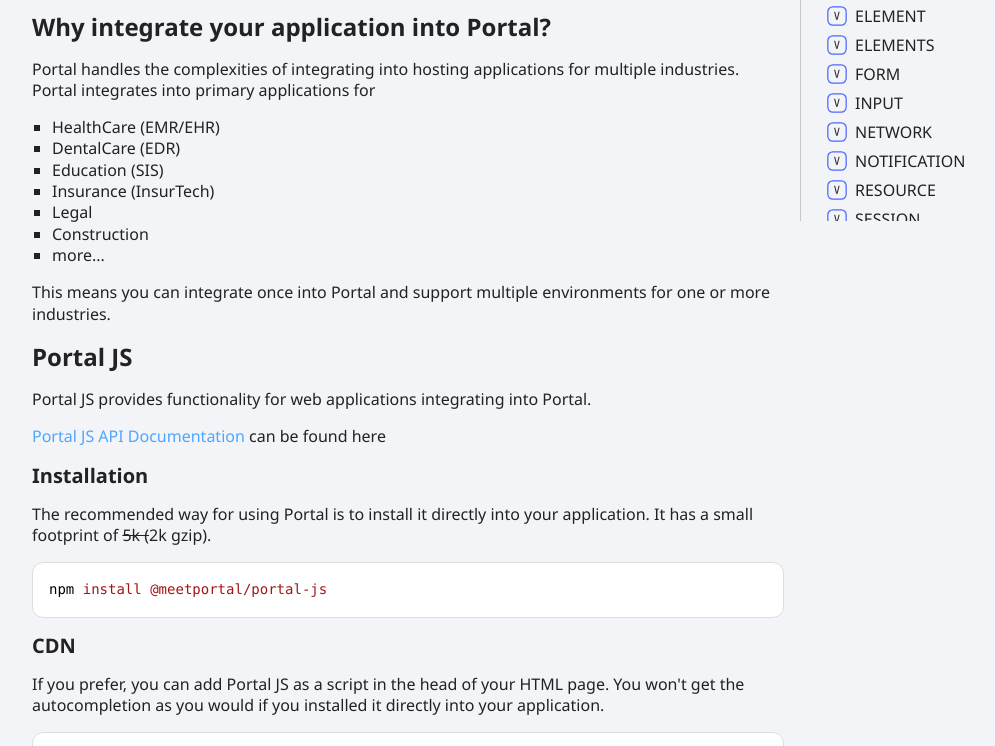
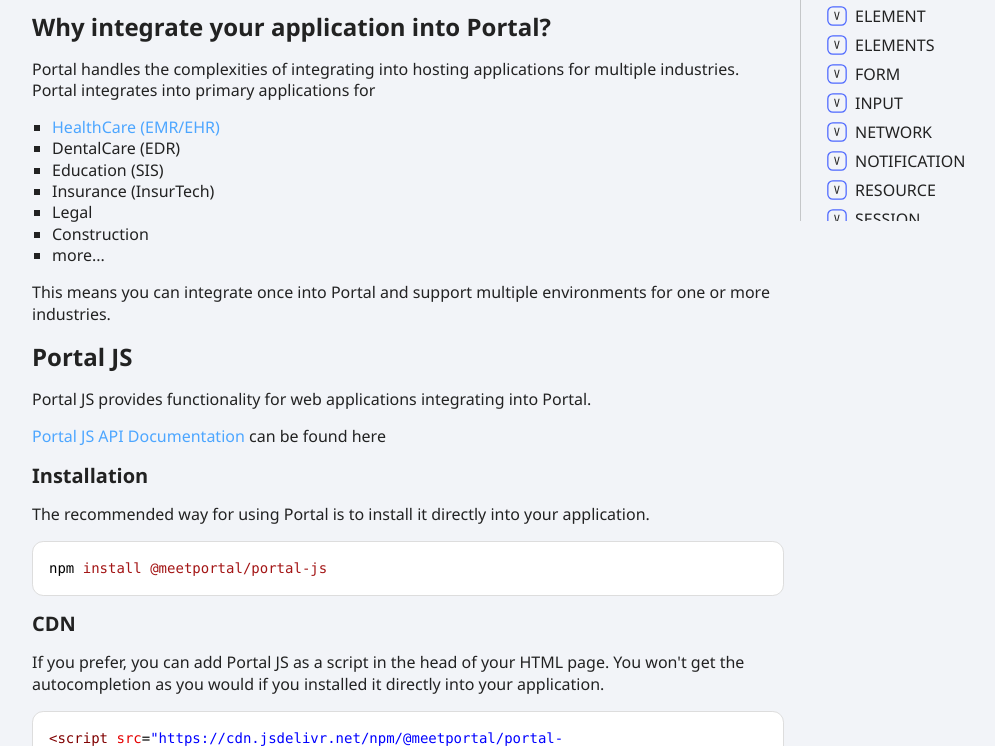
Before and after one commit to meetportal/portal-js, a website built with Vite: page docs/index.html in a window 1280 px wide. Shown: the part 611-1357 px from the top of the page, without its empty margins (96-1091 px from the left). Built offline with nearby package versions, Linux system fonts and the light colour scheme.

Commit message:
updated repo and homepage refs

```diff
--- a/docs/index.html
+++ b/docs/index.html
@@ -31,7 +31,7 @@
 </a>
 <p>Portal handles the complexities of integrating into hosting applications for multiple industries. Portal integrates into primary applications for</p>
 <ul>
-<li>HealthCare (EMR/EHR)</li>
+<li><a href="https://meetportal.github.io/healthcare-js/">HealthCare (EMR/EHR)</a></li>
 <li>DentalCare (EDR)</li>
 <li>Education (SIS)</li>
 <li>Insurance (InsurTech)</li>
@@ -50,7 +50,7 @@
 <a href="#installation" id="installation" style="color: inherit; text-decoration: none;">
   <h3>Installation</h3>
 </a>
-<p>The recommended way for using Portal is to install it directly into your application. It has a small footprint of <del>5k (</del>2k gzip).</p>
+<p>The recommended way for using Portal is to install it directly into your application.</p>
 <pre><code class="language-bash"><span class="hl-0">npm </span><span class="hl-1">install</span><span class="hl-0"> </span><span class="hl-1">@meetportal/portal-js</span>
 </code></pre>
 
```
Also changed, not shown: package.json (+6 -2 lines), README.md.
